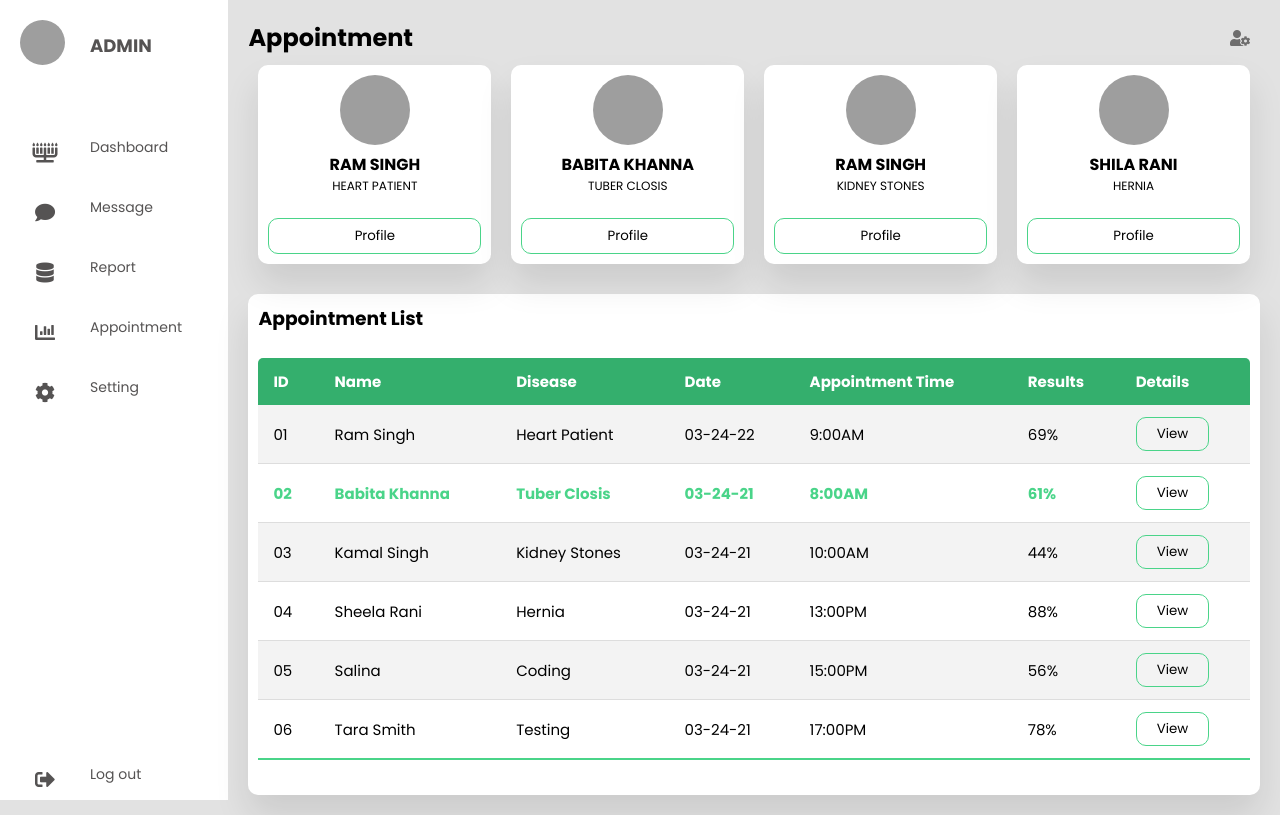
After one commit to xeon5145/Birla, a PHP site: page /dashboard in a window 1280 px wide. The commit adds this page. Run offline with PHP 8.4, Linux system fonts and the light colour scheme; grey boxes are pictures that could not be loaded.

Commit message:
dashboard page created

```diff
--- /dev/null
+++ b/css/dashoard.css
@@ -0,0 +1,211 @@
+/*  import google fonts */
+@import url("https://fonts.googleapis.com/css2?family=Poppins:wght@400;500;600;700&display=swap");
+*{
+  margin: 0;
+  padding: 0;
+  outline: none;
+  border: none;
+  text-decoration: none;
+  box-sizing: border-box;
+  font-family: "Poppins", sans-serif;
+}
+body{
+  background: rgb(226, 226, 226);
+}
+nav{
+  position: sticky;
+  top: 0;
+  bottom: 0;
+  height: 100vh;
+  left: 0;
+  width: 90px;
+  /* width: 280px; */
+  background: #fff;
+  overflow: hidden;
+  transition: 1s;
+}
+nav:hover{
+  width: 280px;
+  transition: 1s;
+}
+.logo{
+  text-align: center;
+  display: flex;
+  margin: 10px 0 0 10px;
+  padding-bottom: 3rem;
+}
+
+.logo img{
+  width: 45px;
+  height: 45px;
+  border-radius: 50%;
+}
+.logo span{
+  font-weight: bold;
+  padding-left: 15px;
+  font-size: 18px;
+  text-transform: uppercase;
+}
+a{
+  position: relative;
+  width: 280px;
+  font-size: 14px;
+  color: rgb(85, 83, 83);
+  display: table;
+  padding: 10px;
+}
+nav .fas{
+  position: relative;
+  width: 70px;
+  height: 40px;
+  top: 20px;
+  font-size: 20px;
+  text-align: center;
+}
+.nav-item{
+  position: relative;
+  top: 12px;
+  margin-left: 10px;
+}
+a:hover{
+  background: #eee;
+}
+a:hover i{
+  color: #34AF6D;
+  transition: 0.5s;
+}
+.logout{
+  position: absolute;
+  bottom: 0;
+}
+
+.container{
+  display: flex;
+}
+
+/* MAin Section */
+.main{
+  position: relative;
+  padding: 20px;
+  width: 100%;
+}
+.main-top{
+  display: flex;
+  width: 100%;
+}
+.main-top i{
+  position: absolute;
+  right: 0;
+  margin: 10px 30px;
+  color: rgb(110, 109, 109);
+  cursor: pointer;
+}
+.main .users{
+  display: flex;
+  width: 100%;
+}
+.users .card{
+  width: 25%;
+  margin: 10px;
+  background: #fff;
+  text-align: center;
+  border-radius: 10px;
+  padding: 10px;
+  box-shadow: 0 20px 35px rgba(0, 0, 0, 0.1);
+}
+.users .card img{
+  width: 70px;
+  height: 70px;
+  border-radius: 50%;
+}
+.users .card h4{
+  text-transform: uppercase;
+}
+.users .card p{
+  font-size: 12px;
+  margin-bottom: 15px;
+  text-transform: uppercase;
+}
+.users table{
+  margin:  auto;
+}
+.users .per span{
+  padding: 5px;
+  border-radius: 10px;
+  background: rgb(223, 223, 223);
+}
+.users td{
+  font-size: 14px;
+  padding-right: 15px;
+}
+.users .card button{
+  width: 100%;
+  margin-top: 8px;
+  padding: 7px;
+  cursor: pointer;
+  border-radius: 10px;
+  background: transparent;
+  border: 1px solid #4AD489;
+}
+.users .card button:hover{
+  background: #4AD489;
+  color: #fff;
+  transition: 0.5s;
+}
+
+/*Attendance List serction  */
+.attendance{
+  margin-top: 20px;
+  text-transform: capitalize;
+}
+.attendance-list{
+  width: 100%;
+  padding: 10px;
+  margin-top: 10px;
+  background: #fff;
+  border-radius: 10px;
+  box-shadow: 0 20px 35px rgba(0, 0, 0, 0.1);
+}
+.table{
+  border-collapse: collapse;
+  margin: 25px 0;
+  font-size: 15px;
+  min-width: 100%;
+  overflow: hidden;
+  border-radius: 5px 5px 0 0;
+}
+table thead tr{
+  color: #fff;
+  background: #34AF6D;
+  text-align: left;
+  font-weight: bold;
+}
+.table th,
+.table td{
+  padding: 12px 15px;
+}
+.table tbody tr{
+  border-bottom: 1px solid #ddd;
+}
+.table tbody tr:nth-of-type(odd){
+  background: #f3f3f3;
+}
+.table tbody tr.active{
+  font-weight: bold;
+  color: #4AD489;
+}
+.table tbody tr:last-of-type{
+  border-bottom: 2px solid #4AD489;
+}
+.table button{
+  padding: 6px 20px;
+  border-radius: 10px;
+  cursor: pointer;
+  background: transparent;
+  border: 1px solid #4AD489;
+}
+.table button:hover{
+  background: #4AD489;
+  color: #fff;
+  transition: 0.5rem;
+}
--- /dev/null
+++ b/dashboard.php
@@ -0,0 +1,6 @@
+<?php
+include "include/connection.php";
+include "include/function.php";
+
+include "views/dashboard.php";
+?>
--- a/index.php
+++ b/index.php
@@ -21,7 +21,8 @@ if(isset($_POST['login']))
 
     if($pwd == $endpass)
     {
-      $login_message = "User verified";
+      // $login_message = "User verified";
+      header("Location: dashboard.php");
     }
     else
     {
--- /dev/null
+++ b/views/dashboard.php
@@ -0,0 +1,176 @@
+<!DOCTYPE html>
+<html lang="en">
+
+<head>
+  <meta charset="UTF-8" />
+  <title></title>
+  <link rel="stylesheet" href="css/dashoard.css" />
+  <!-- Font Awesome Cdn Link -->
+  <link rel="stylesheet" href="https://cdnjs.cloudflare.com/ajax/libs/font-awesome/5.15.4/css/all.min.css" />
+</head>
+
+<body>
+  <div class="container">
+    <nav>
+      <ul>
+        <li><a href="#" class="logo">
+            <img src="./pic/logo.jpg">
+            <span class="nav-item">Admin</span>
+          </a></li>
+        <li><a href="#">
+            <i class="fas fa-menorah"></i>
+            <span class="nav-item">Dashboard</span>
+          </a></li>
+        <li><a href="#">
+            <i class="fas fa-comment"></i>
+            <span class="nav-item">Message</span>
+          </a></li>
+        <li><a href="#">
+            <i class="fas fa-database"></i>
+            <span class="nav-item">Report</span>
+          </a></li>
+        <li><a href="#">
+            <i class="fas fa-chart-bar"></i>
+            <span class="nav-item">Appointment</span>
+          </a></li>
+        <li><a href="#">
+            <i class="fas fa-cog"></i>
+            <span class="nav-item">Setting</span>
+          </a></li>
+
+        <li><a href="#" class="logout">
+            <i class="fas fa-sign-out-alt"></i>
+            <span class="nav-item">Log out</span>
+          </a></li>
+      </ul>
+    </nav>
+
+
+    <section class="main">
+      <div class="main-top">
+        <h1>Appointment</h1>
+        <i class="fas fa-user-cog"></i>
+      </div>
+      <div class="users">
+        <div class="card">
+          <img src="./pic/img1.jpg">
+          <h4>Ram Singh</h4>
+          <p>Heart Patient</p>
+          <div class="per">
+
+
+            </tr>
+            </table>
+          </div>
+          <button>Profile</button>
+        </div>
+        <div class="card">
+          <img src="./pic/img2.jpg">
+          <h4>Babita Khanna</h4>
+          <p>Tuber Closis</p>
+          <div class="per">
+
+
+          </div>
+          <button>Profile</button>
+        </div>
+        <div class="card">
+          <img src="./pic/img3.jpg">
+          <h4>Ram Singh</h4>
+          <p>Kidney Stones</p>
+          <div class="per">
+
+          </div>
+          <button>Profile</button>
+        </div>
+        <div class="card">
+          <img src="./pic/img4.jpg">
+          <h4>Shila Rani</h4>
+          <p>Hernia</p>
+          <div class="per">
+
+          </div>
+          <button>Profile</button>
+        </div>
+      </div>
+
+      <section class="attendance">
+        <div class="attendance-list">
+          <h1>Appointment List</h1>
+          <table class="table">
+            <thead>
+              <tr>
+                <th>ID</th>
+                <th>Name</th>
+                <th>Disease</th>
+                <th>Date</th>
+                <th>Appointment Time</th>
+                <th>Results</th>
+                <th>Details</th>
+              </tr>
+            </thead>
+            <tbody>
+              <tr>
+                <td>01</td>
+                <td>Ram Singh</td>
+                <td>Heart Patient</td>
+                <td>03-24-22</td>
+                <td>9:00AM</td>
+                <td>69%</td>
+                <td><button>View</button></td>
+              </tr>
+              <tr class="active">
+                <td>02</td>
+                <td>Babita Khanna</td>
+                <td>Tuber Closis</td>
+                <td>03-24-21</td>
+                <td>8:00AM</td>
+                <td>61%</td>
+                <td><button>View</button></td>
+              </tr>
+              <tr>
+                <td>03</td>
+                <td>Kamal Singh</td>
+                <td>Kidney Stones</td>
+                <td>03-24-21</td>
+                <td>10:00AM</td>
+                <td>44%</td>
+                <td><button>View</button></td>
+              </tr>
+              <tr>
+                <td>04</td>
+                <td>Sheela Rani</td>
+                <td>Hernia</td>
+                <td>03-24-21</td>
+                <td>13:00PM</td>
+                <td>88%</td>
+                <td><button>View</button></td>
+              </tr>
+              <tr>
+                <td>05</td>
+                <td>Salina</td>
+                <td>Coding</td>
+                <td>03-24-21</td>
+                <td>15:00PM</td>
+                <td>56%</td>
+                <td><button>View</button></td>
+              </tr>
+              <tr>
+                <td>06</td>
+                <td>Tara Smith</td>
+                <td>Testing</td>
+                <td>03-24-21</td>
+                <td>17:00PM</td>
+                <td>78%</td>
+                <td><button>View</button></td>
+              </tr>
+            </tbody>
+          </table>
+        </div>
+      </section>
+    </section>
+  </div>
+
+</body>
+
+</html>
```
